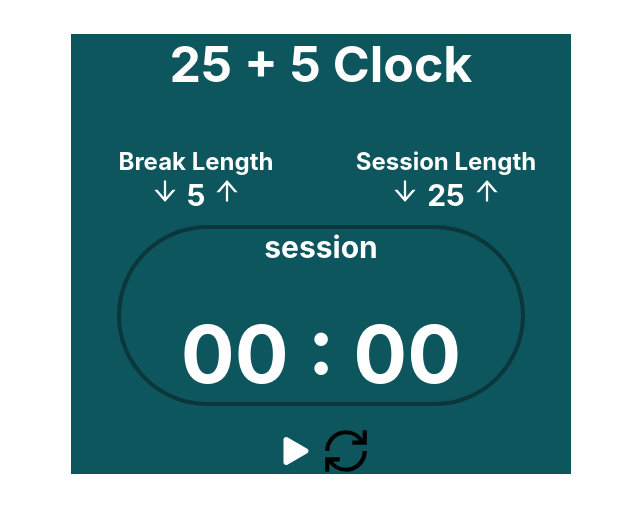
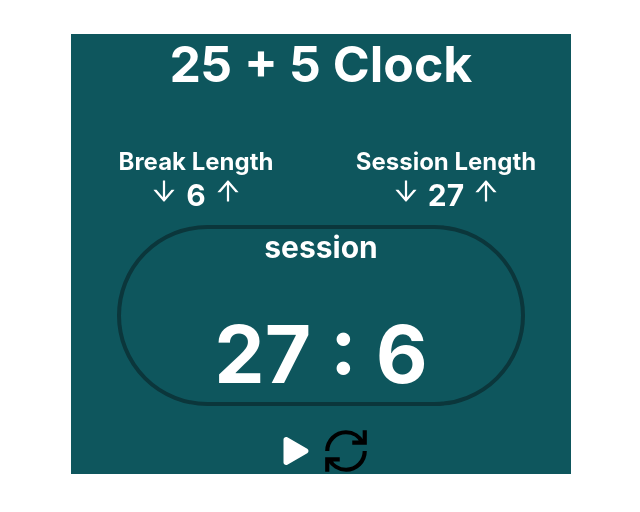
Before and after one commit to RollyLif/Pomodoro, a React (Create React App) app: page / in a window 1280 px wide. Shown: the top 512 px of the page, without its empty margins (319-959 px from the left). Built offline with nearby package versions, Linux system fonts and the light colour scheme.

Commit message:
features: adding props

```diff
--- a/src/composants/Countdown.js
+++ b/src/composants/Countdown.js
@@ -1,8 +1,10 @@
-function Countdown() {
+function Countdown({sess, paus}) {
+  const session = sess;
+  const pause= paus;
     return (
       <div className="Countdown">
         <h4 className="title_session">session</h4>
-        <p className="timer"> 00 : 00</p>
+        <p className="timer"> {session} : {pause}</p>
 
       </div>
     );
--- a/src/composants/body.js
+++ b/src/composants/body.js
@@ -1,20 +1,34 @@
 import Countdown from "./Countdown";
-import {AiOutlineArrowDown, AiOutlineArrowUp } from 'react-icons/ai'
-import {BsFillPlayFill} from 'react-icons/bs'
-import {GrPowerCycle} from 'react-icons/gr'
+import {AiOutlineArrowDown, AiOutlineArrowUp } from 'react-icons/ai';
+import {BsFillPlayFill} from 'react-icons/bs';
+import {GrPowerCycle} from 'react-icons/gr';
+
+let pause = 6;
+let session= 27;
+
+function incrementer(value){
+  return value++;
+}
+
+function decrementer(value){
+  if(value>0){
+    return value--;
+  }
+}
 
 function Body() {
     return (
+
       <div className="Body">
         <section className="commande">
             <div className="nav">
                 <h2>Break Length</h2>
-                <p> <AiOutlineArrowDown/> 5 <AiOutlineArrowUp/> </p>
+                <p> <AiOutlineArrowDown onClick={decrementer(pause)}/> {pause} <AiOutlineArrowUp onClick={incrementer(pause)}/> </p>
 
             </div>
             <div className="nav">
                 <h2>Session Length</h2>
-                <p> <AiOutlineArrowDown/> 25 <AiOutlineArrowUp/> </p>
+                <p> <AiOutlineArrowDown onClick={decrementer(session)}/> {session} <AiOutlineArrowUp onClick={incrementer(session)}/> </p>
 
             </div>
             <div>
@@ -22,7 +36,7 @@ function Body() {
             </div>
 
         </section>
-        <Countdown />
+        <Countdown sess={session} paus={pause}/>
         <section className="Marche">
           <BsFillPlayFill/>
           <GrPowerCycle/>
```
